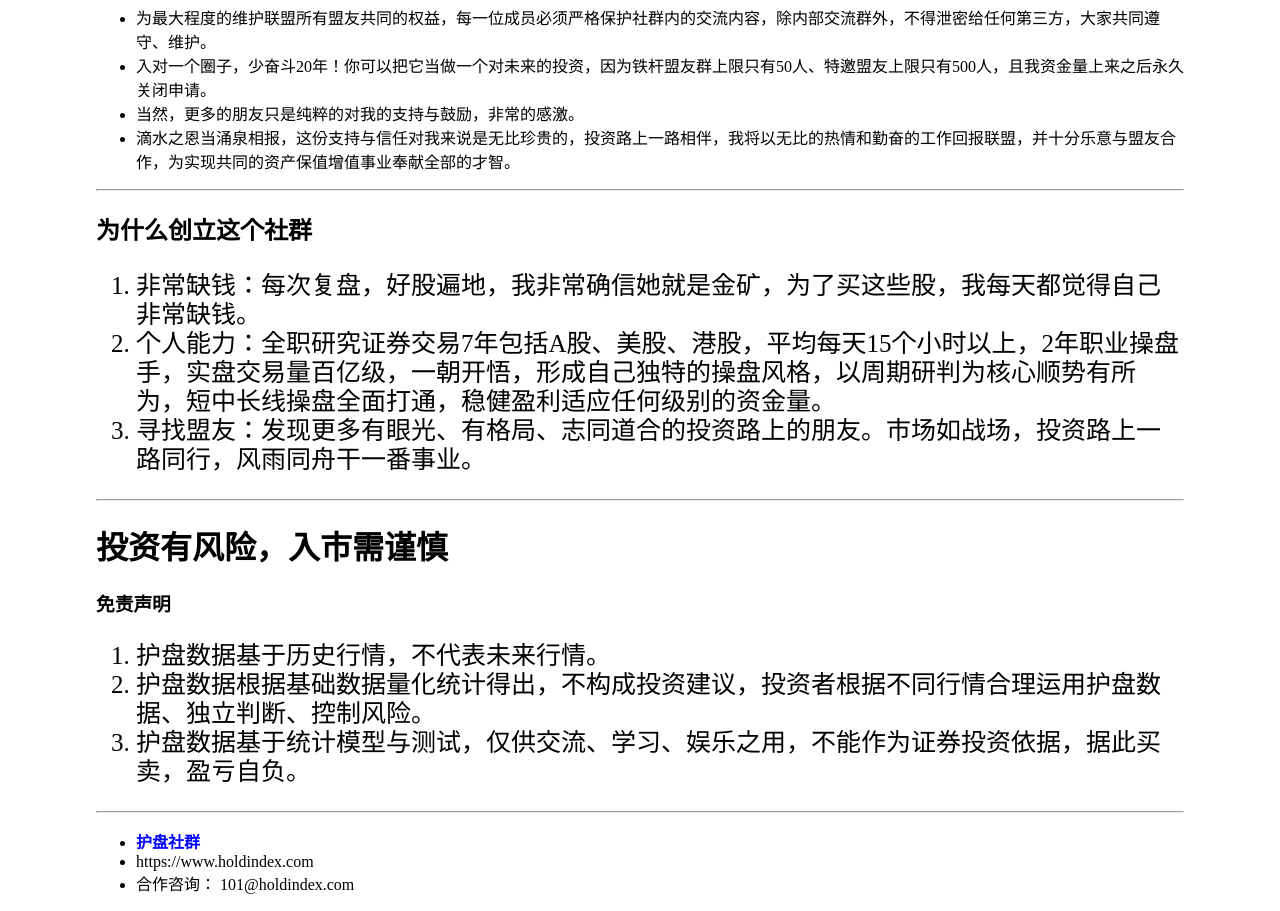
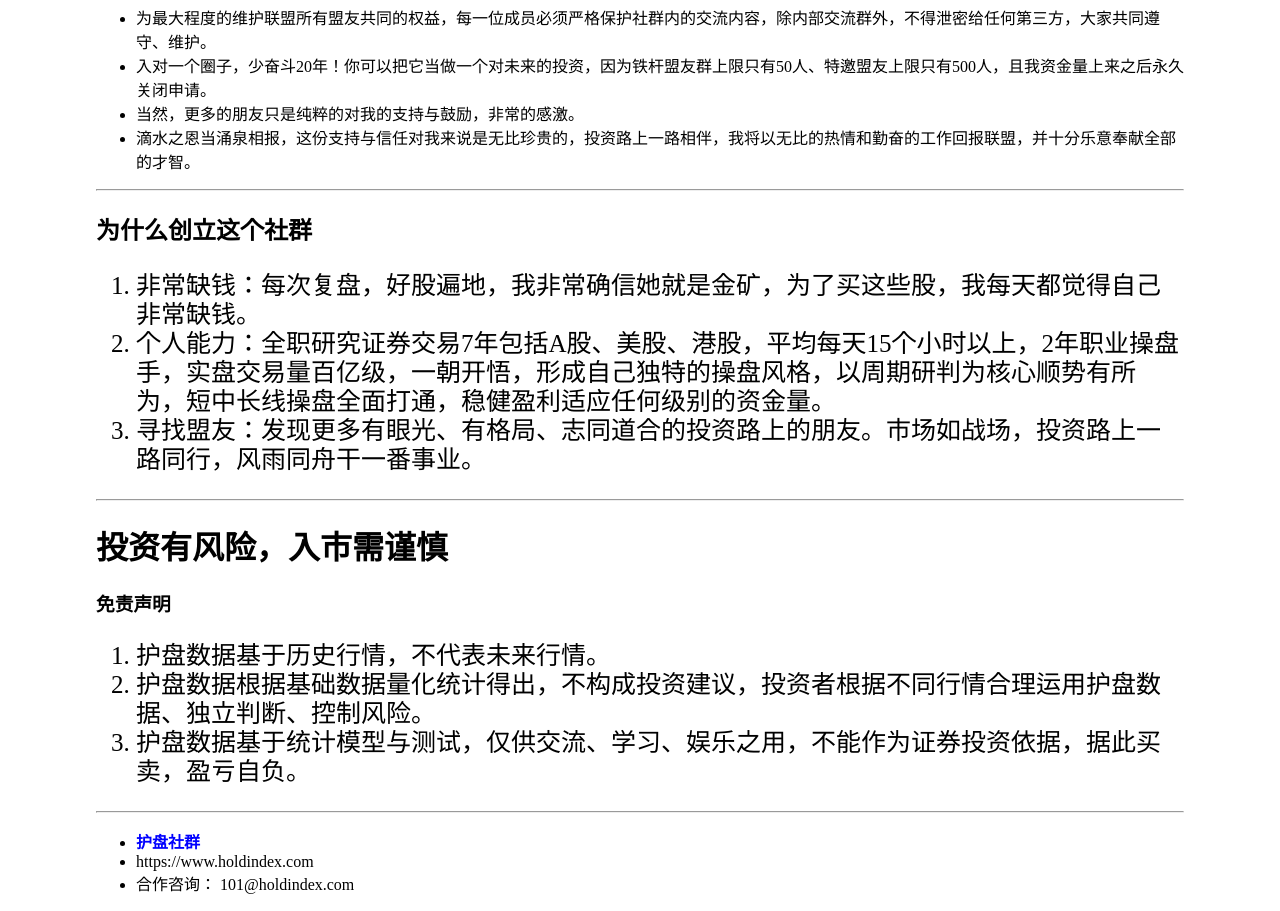
Before and after one commit to liveinjs/holdindex, a plain HTML site: page index.html in a window 1280 px wide. Shown: the part 1740-2651 px from the top of the page. Drawn offline with Linux system fonts and the light colour scheme.

Commit message:
Update index.html

```diff
--- a/index.html
+++ b/index.html
@@ -63,7 +63,7 @@ line-height: 29px;
     <li>为最大程度的维护联盟所有盟友共同的权益，每一位成员必须严格保护社群内的交流内容，除内部交流群外，不得泄密给任何第三方，大家共同遵守、维护。</li>
     <li>入对一个圈子，少奋斗20年！你可以把它当做一个对未来的投资，因为铁杆盟友群上限只有50人、特邀盟友上限只有500人，且我资金量上来之后永久关闭申请。</li>
     <li>当然，更多的朋友只是纯粹的对我的支持与鼓励，非常的感激。</li>
-    <li>滴水之恩当涌泉相报，这份支持与信任对我来说是无比珍贵的，投资路上一路相伴，我将以无比的热情和勤奋的工作回报联盟，并十分乐意与盟友合作，为实现共同的资产保值增值事业奉献全部的才智。 </li>
+    <li>滴水之恩当涌泉相报，这份支持与信任对我来说是无比珍贵的，投资路上一路相伴，我将以无比的热情和勤奋的工作回报联盟，并十分乐意奉献全部的才智。 </li>
   </ul>
   <hr>
       <h2>为什么创立这个社群</h2>
```
